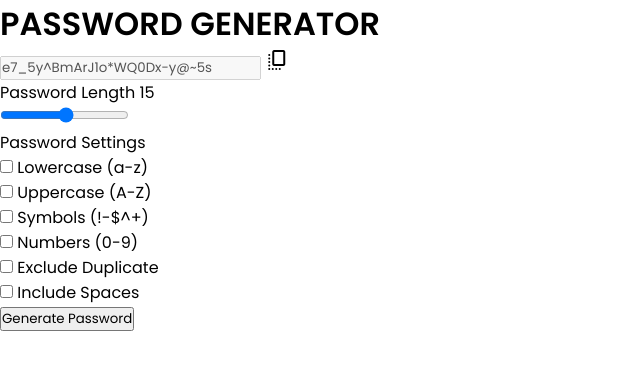
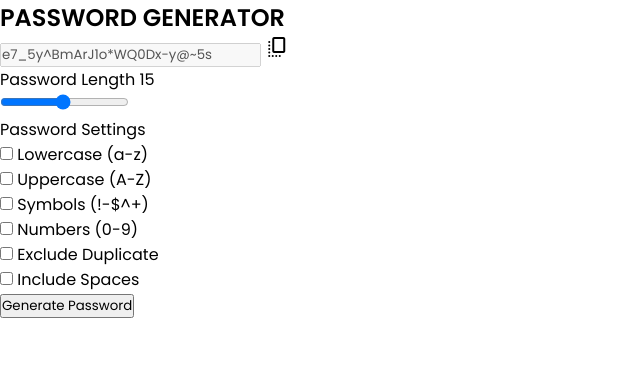
Before and after one commit to HarikrishnanYPR1707/PASSWORD-GENERATOR, a plain HTML site: page index.html in a window 1280 px wide. Shown: the whole page, without its empty margins (0-640 px from the left). Drawn offline with nearby package versions, Linux system fonts and the light colour scheme.

Commit message:
Modified index.html

```diff
--- a/index.html
+++ b/index.html
@@ -13,8 +13,8 @@
 <body>
 
 	<div class="container">
-		<h1>PASSWORD GENERATOR</h1>
-		<div class="wapper">
+		<h2>PASSWORD GENERATOR</h2>
+		<div class="wrapper">
 			<div class="input-box">
 				<input type="text" value="e7_5y^BmArJ1o*WQ0Dx-y@~5s" disabled>
 				<span class="material-symbols-rounded">copy_all</span>
@@ -27,7 +27,7 @@
 					<label class="title">Password Length</label>
 					<span>15</span>
 				</div>
-				<input type="range" min="1" max="30" step="1">
+				<input type="range" min="1" max="30" value ="15" step="1">
 			</div>
 			<div class="pass-settings">
 				<label class="title">Password Settings</label>
```
